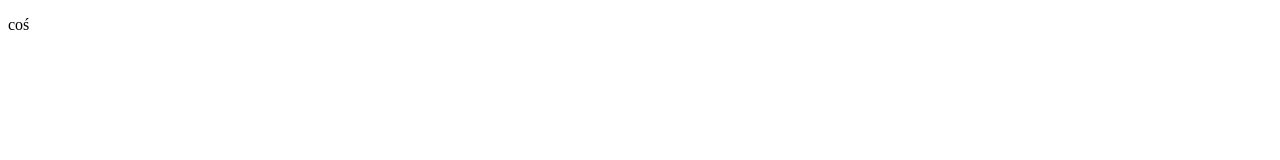
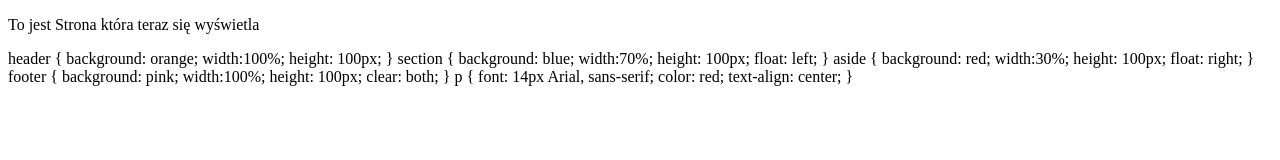
Before and after one commit to kwasiu44/Praca_grid, a plain HTML site: page index.html in a window 1280 px wide. Drawn offline with Linux system fonts and the light colour scheme.

Commit message:
Update body html
Dokończenie strony aby nie była pusta

```diff
--- a/index.html
+++ b/index.html
@@ -9,9 +9,13 @@
   <div class="container">
 
 <P>
-    coś
+    To jest Strona która teraz się wyświetla
 </P>
-
+header { background: orange; width:100%; height: 100px; }
+section { background: blue; width:70%; height: 100px; float: left; }
+aside { background: red; width:30%; height: 100px; float: right; }
+footer { background: pink; width:100%; height: 100px; clear: both; }
+p { font: 14px Arial, sans-serif; color: red; text-align: center; }
 
   </div>
 </body>
```
